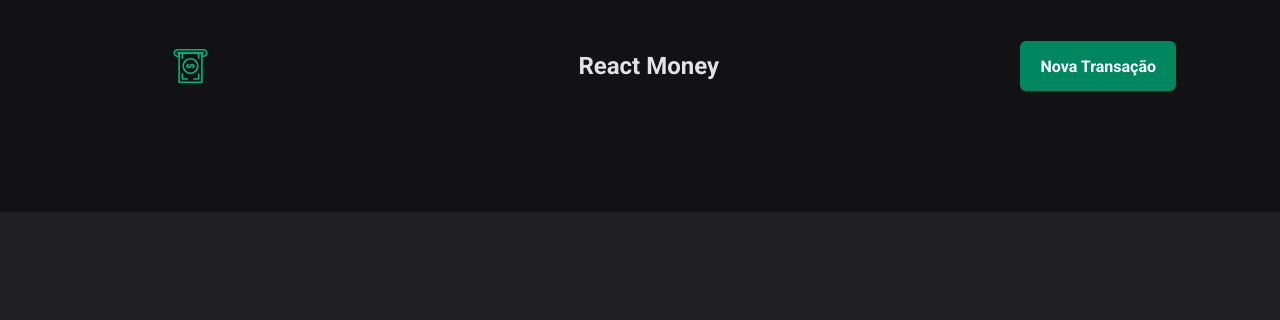
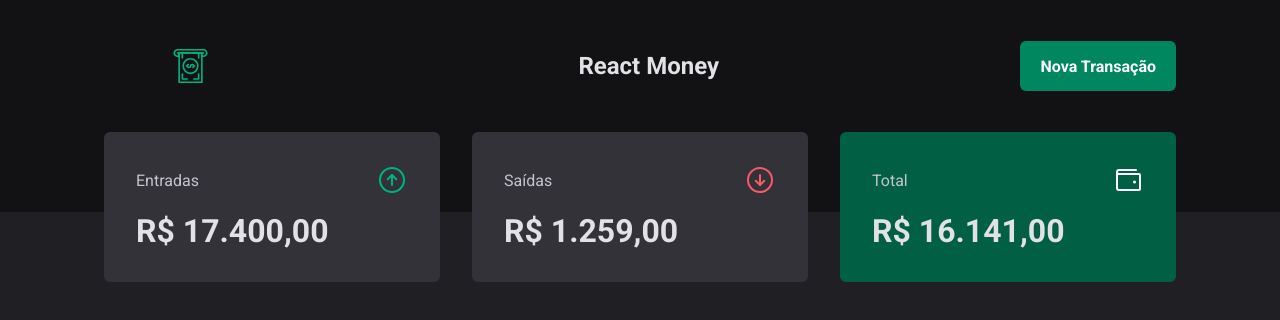
Before and after one commit to emanoelantonio/react-money, a React (Vite) app: page / in a window 1280 px wide. Shown: the top 320 px of the page. Built offline with nearby package versions, Linux system fonts and the light colour scheme.

Commit message:
feat: create summary component

```diff
--- a/src/App.tsx
+++ b/src/App.tsx
@@ -1,4 +1,5 @@
 import { ThemeProvider } from 'styled-components'
+import { Summary } from './components/Summary'
 import { Transactions } from './pages/Transactions'
 import { GlobalStyles } from './styles/global'
 import { defaultTheme } from './styles/themes/default'
@@ -8,7 +9,8 @@
   return (
     <ThemeProvider theme={defaultTheme}>
       <GlobalStyles/>
-      <Transactions/>
+      <Transactions />
+      <Summary/>
     </ThemeProvider>
   )
 }
--- /dev/null
+++ b/src/components/Summary/index.tsx
@@ -0,0 +1,31 @@
+import { ArrowCircleDown, ArrowCircleUp, Wallet } from 'phosphor-react'
+import * as S from './styles'
+
+
+export const Summary = () => {
+  return (
+    <S.Container>
+      <S.Card>
+        <header>
+          <span>Entradas</span>
+          <ArrowCircleUp size={32} color='#00b37e'/>
+        </header>
+        <strong>R$ 17.400,00</strong>
+      </S.Card>
+      <S.Card>
+        <header>
+          <span>Saídas</span>
+          <ArrowCircleDown size={32} color='#F75A68'/>
+        </header>
+        <strong>R$ 1.259,00</strong>
+      </S.Card>
+      <S.Card variant='green'>
+        <header>
+          <span>Total</span>
+          <Wallet size={32} color='#fff'/>
+        </header>
+        <strong>R$ 16.141,00</strong>
+      </S.Card>
+    </S.Container>
+  )
+}
--- /dev/null
+++ b/src/components/Summary/styles.ts
@@ -0,0 +1,41 @@
+import styled, { css } from 'styled-components';
+
+export const Container = styled.section`
+  width: 100%;
+  max-width: 1120px;
+  margin: 0 auto;
+  padding: 0 1.5rem;
+
+  display: grid;
+  grid-template-columns: repeat(3, 1fr);
+  gap: 2rem;
+
+  margin-top: -5rem;
+`
+
+interface CardProps {
+  variant?: 'green';
+}
+
+export const Card = styled.div<CardProps>`
+  background: ${props => props.theme['gray-600']};
+  border-radius: 6px;
+  padding: 2rem;
+
+  header {
+    display: flex;
+    align-items: center;
+    justify-content: space-between;
+    color: ${props => props.theme['gray-300']};
+  }
+
+  strong {
+    display: block;
+    margin-top: 1rem;
+    font-size: 2rem;
+  }
+
+  ${props => props.variant === 'green' && css`
+    background: ${props.theme['green-700']};
+  `}
+`
```
